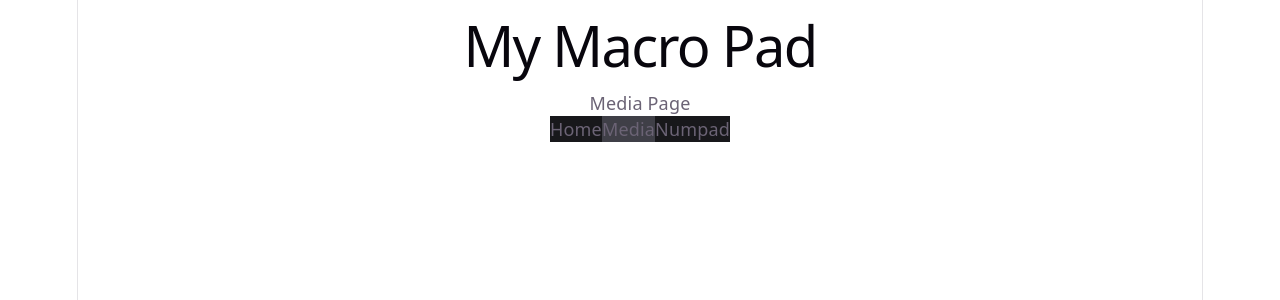
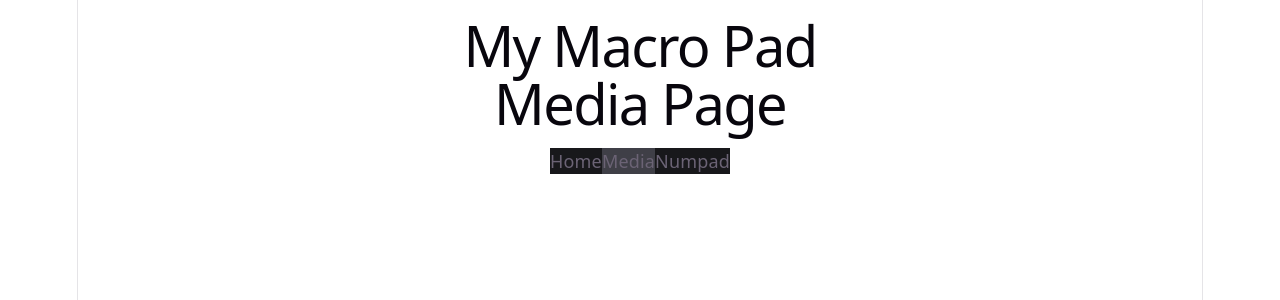
Before and after one commit to Kionashi/custom-macropad, a React (Vite) app: page / in a window 1280 px wide. Both pictures are taken after a click on the button "Media". Shown: the top 300 px of the page. Built offline with nearby package versions, Linux system fonts and the light colour scheme.

Commit message:
feature - Create basic pages

```diff
--- a/src/App.tsx
+++ b/src/App.tsx
@@ -1,7 +1,9 @@
-import MacroGrid from "./components/MacroGrid"
+import HomePage from "./pages/HomePage"
+import MediaPage from "./pages/MediaPage"
+import NumpadPage from "./pages/NumpadPage"
 import { useState } from "react"
-import PageNavigation, { type Page } from "./components/PageNavigation"
-
+import PageNavigation from "./components/PageNavigation"
+import { type Page } from "./types"
 
 function App() {
     const [currentPage, setCurrentPage] = useState<Page>("home")
@@ -9,11 +11,11 @@ function App() {
     function renderPage() {
         switch (currentPage) {
             case "home":
-                return <MacroGrid />
+                return <HomePage />
             case "media":
-                return <div>Media Page</div>
+                return <MediaPage />
             case "numpad":
-                return <div>Numpad Page</div>
+                return <NumpadPage />
         }
     }
 
--- a/src/components/PageNavigation.tsx
+++ b/src/components/PageNavigation.tsx
@@ -1,9 +1,9 @@
+import { type Page } from "../types"
+
 type PageNavigationProps = {
   currentPage: Page
   onPageChange: (page: Page) => void
 }
-
-export type Page = "home" | "media" | "numpad"
 
 function PageNavigation({ currentPage, onPageChange }: PageNavigationProps) {
 
--- /dev/null
+++ b/src/pages/HomePage.tsx
@@ -0,0 +1,11 @@
+import MacroGrid from "../components/MacroGrid"
+
+function HomePage() {
+  return (
+    <div>
+      <MacroGrid />
+    </div>
+  )
+}
+
+export default HomePage
--- /dev/null
+++ b/src/pages/MediaPage.tsx
@@ -0,0 +1,9 @@
+function MediaPage() {
+  return (
+    <div>
+      <h1>Media Page</h1>
+    </div>
+  )
+}
+
+export default MediaPage
--- /dev/null
+++ b/src/pages/NumpadPage.tsx
@@ -0,0 +1,9 @@
+function NumpadPage() {
+  return (
+    <div>
+      <h1>Numpad Page</h1>
+    </div>
+  )
+}
+
+export default NumpadPage
--- /dev/null
+++ b/src/types.ts
@@ -0,0 +1 @@
+export type Page = "home" | "media" | "numpad"
```
